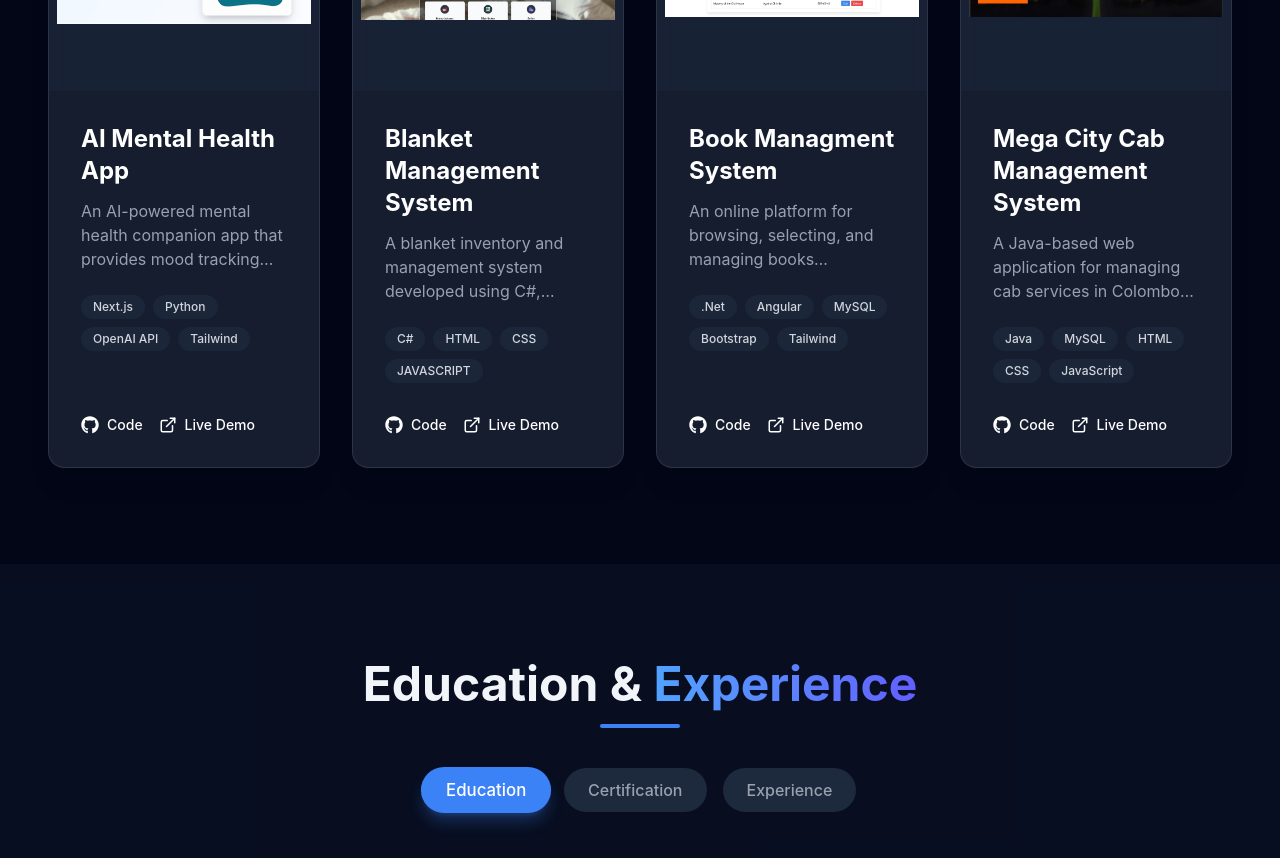
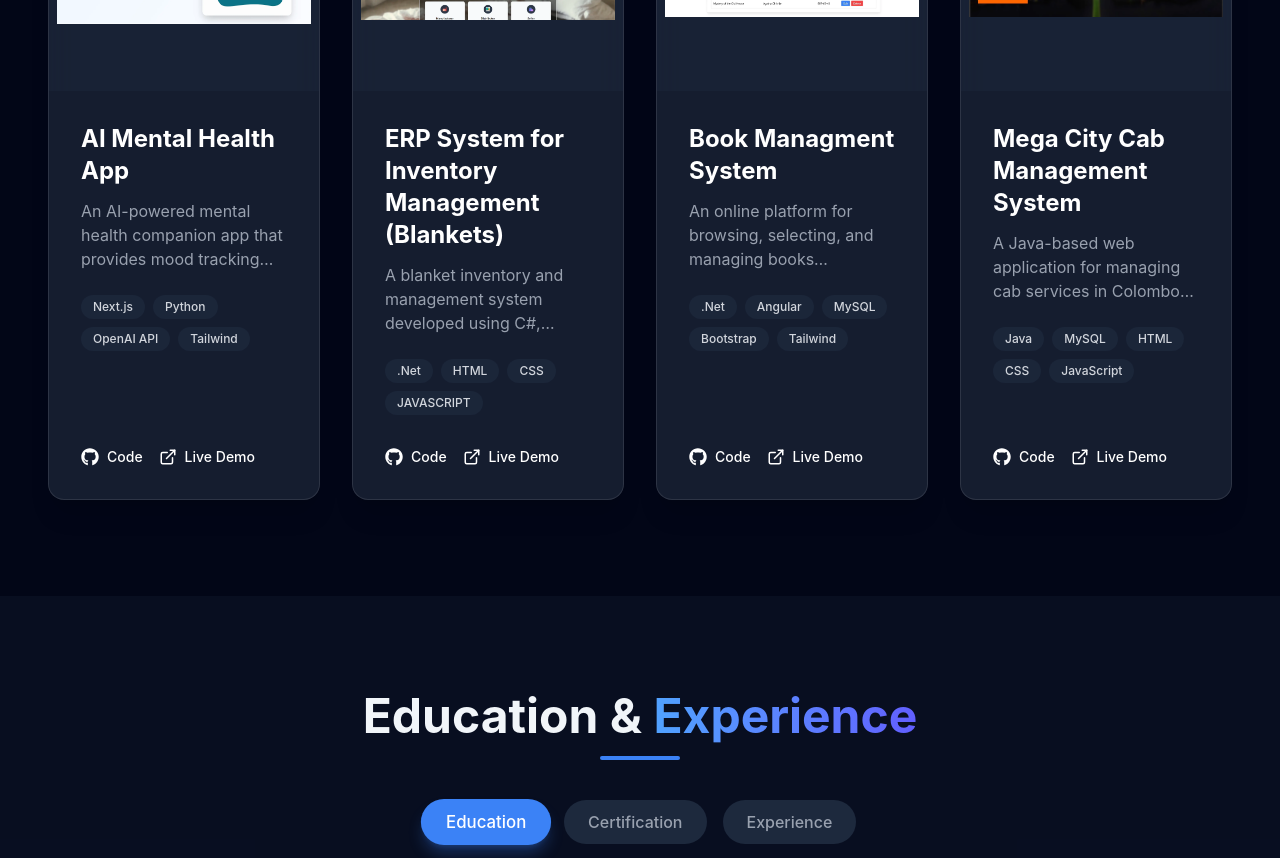
Before and after one commit to ChameeraKavinda/ChameeraKavinda-portfolio, a React (Vite) app: page / in a window 1280 px wide. Shown: the part 3480-4338 px from the top of the page. Built offline with nearby package versions, Linux system fonts and the light colour scheme.

Commit message:
updated portfolio.

```diff
--- a/src/components/Projects.jsx
+++ b/src/components/Projects.jsx
@@ -23,10 +23,10 @@ const Projects = () => {
     },
 
     {
-      title: "Blanket Management System",
+      title: "ERP System for Inventory Management (Blankets)",
       description:
         "A blanket inventory and management system developed using C#, HTML, CSS, and JavaScript.",
-      tech: ["C#", "HTML", "CSS", "JAVASCRIPT"],
+      tech: [".Net", "HTML", "CSS", "JAVASCRIPT"],
       github: "https://github.com/ChameeraKavinda/Blanket-Mangement-System",
       live: "https://www.youtube.com/watch?v=CkVGT9qWk6A&t=545s",
       image: c1,
```
